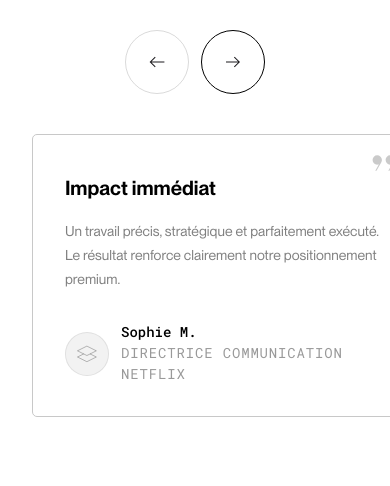
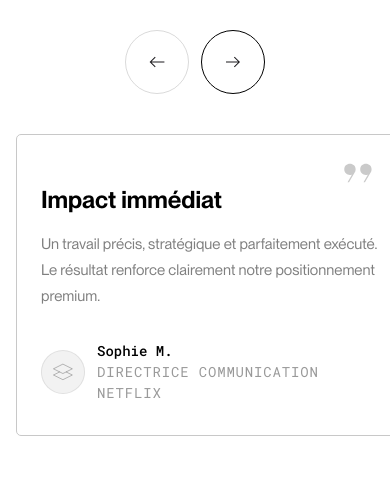
Before and after one commit to karandeep4423/numispark-new, a Next.js app: page /a-propos in a window 390 px wide. Shown: the part 10800-11286 px from the top of the page. Built offline with nearby package versions, Linux system fonts and the light colour scheme.

Commit message:
style: improve layout and responsiveness of HomePage, ServicesAccordionSection, and TestimonialsSection

```diff
--- a/components/home/HomePage.tsx
+++ b/components/home/HomePage.tsx
@@ -12,7 +12,7 @@ import ApproachSection from "./components/ApproachSection";
 
 export default function HomePage() {
   return (
-    <div>
+    <div className="overflow-x-clip">
       <HeroSection
         videoSrc="/HomePage/Home-hero-section-video.mp4"
         title={
--- a/components/sections/ServicesAccordionSection.tsx
+++ b/components/sections/ServicesAccordionSection.tsx
@@ -125,7 +125,7 @@ export default function ServicesAccordionSection({
       </div>
 
       {/* Right: accordion list */}
-      <div className="w-full md:w-[55%] flex flex-col mx-16">
+      <div className="w-full md:w-[55%] flex flex-col px-4 md:px-0 md:mx-16">
         {services.map((service, index) => (
           <div key={index} className="border-b border-[#E0E0E0] first:border-t group transition-all duration-600 bg-[linear-gradient(127deg,transparent_0%,transparent_100%)] hover:bg-[linear-gradient(127deg,#E7ECF2_3.71%,rgba(231,236,242,0)_40.97%)]">
             <button
--- a/components/sections/TestimonialsSection.tsx
+++ b/components/sections/TestimonialsSection.tsx
@@ -131,7 +131,7 @@ export default function TestimonialsSection() {
       {/* Cards track */}
       <div
         ref={containerRef}
-        className=" grid grid-cols-3 px-8 overflow-hidden"
+        className=" grid grid-cols-3 px-4 sm:px-8 overflow-hidden"
       >
         <div
           className="flex transition-transform duration-500 ease-[cubic-bezier(0.25,0.46,0.45,0.94)]"
@@ -150,21 +150,21 @@ export default function TestimonialsSection() {
                       ? `${cardW}px`
                       : `calc((100% - ${(visibleCount - 1) * GAP}px) / ${visibleCount})`,
                 }}
-                className="group  relative shrink-0 rounded-[5px] border border-[#C8C8C8] bg-white pt-10 xl:pt-12 px-8 xl:px-10.5 pb-8 xl:pb-10.5 flex flex-col justify-between  transition-all duration-500 cursor-pointer hover:border-black hover:bg-[linear-gradient(145deg,#E7ECF2_0%,#F5F7FA_100%)] hover:shadow-[0_4px_24px_rgba(0,0,0,0.06)]"
+                className="group  relative shrink-0 rounded-[5px] border border-[#C8C8C8] bg-white pt-12 sm:pt-10 xl:pt-12 px-6 sm:px-8 xl:px-10.5 pb-8 xl:pb-10.5 flex flex-col justify-between  transition-all duration-500 cursor-pointer hover:border-black hover:bg-[linear-gradient(145deg,#E7ECF2_0%,#F5F7FA_100%)] hover:shadow-[0_4px_24px_rgba(0,0,0,0.06)]"
               >
                 {/* Quote icon pinned top-right at the same level as the title */}
                 <Image
                   src="/images/card-format-quote.svg"
                   alt=""
-                  width={36}
-                  height={28}
-                  className="absolute top-2.5 right-5"
+                  width={72}
+                  height={56}
+                  className="absolute top-4 right-5 w-14 h-11 sm:w-9 sm:h-7 sm:top-2.5"
                 />
                 <div>
-                  <h3 className="font-[Neue_Montreal] text-[20px] lg:text-[22px] xl:text-[31px] font-semibold transition-all duration-500 group-hover:translate-y-2 text-black mb-4 leading-snug">
+                  <h3 className="font-[Neue_Montreal] text-[24px] sm:text-[20px] lg:text-[22px] xl:text-[31px] font-semibold transition-all duration-500 group-hover:translate-y-2 text-black mb-4 leading-snug">
                     {t.title}
                   </h3>
-                  <p className="font-[Neue_Montreal] group-hover:text-black transition-all duration-500 group-hover:translate-y-2 text-[14px] lg:text-[17px] xl:text-[20px] leading-[1.72] text-black/50">
+                  <p className="font-[Neue_Montreal] group-hover:text-black transition-all duration-500 group-hover:translate-y-2 text-[15px] sm:text-[14px] lg:text-[17px] xl:text-[20px] leading-[1.72] text-black/50">
                     {t.quote}
                   </p>
                 </div>
```
